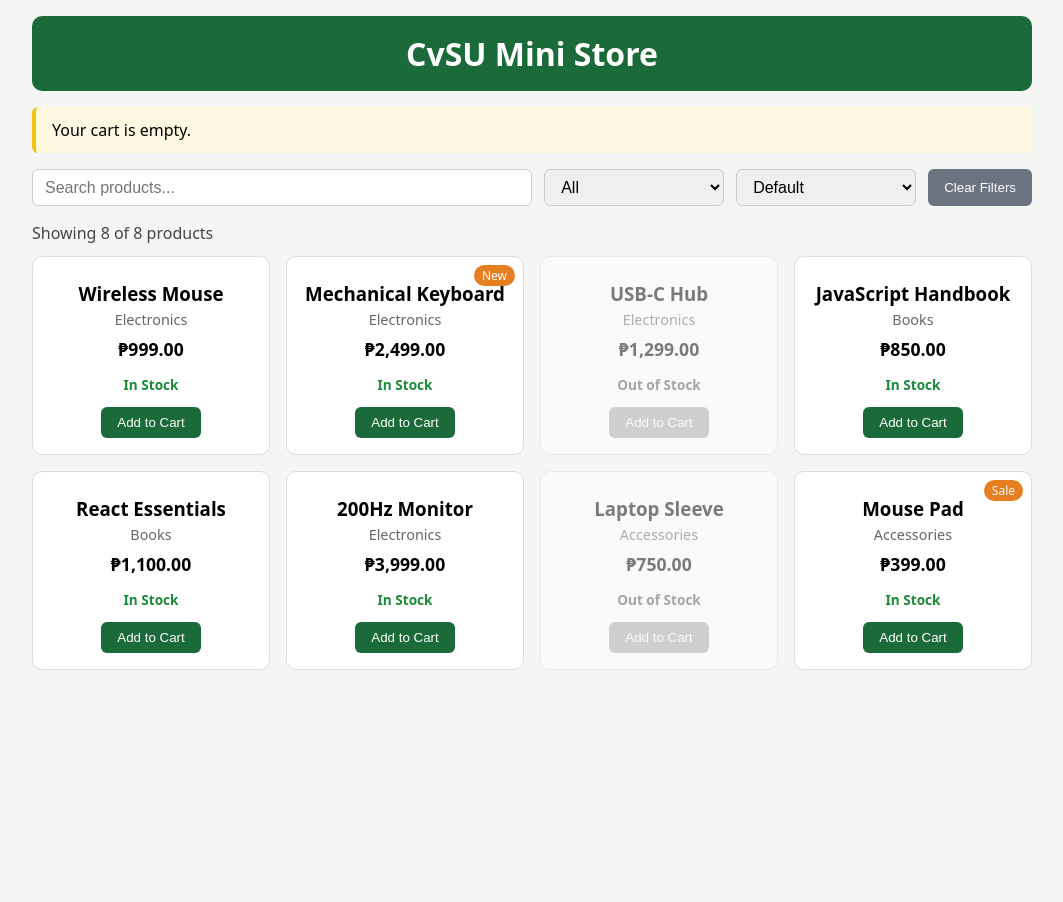
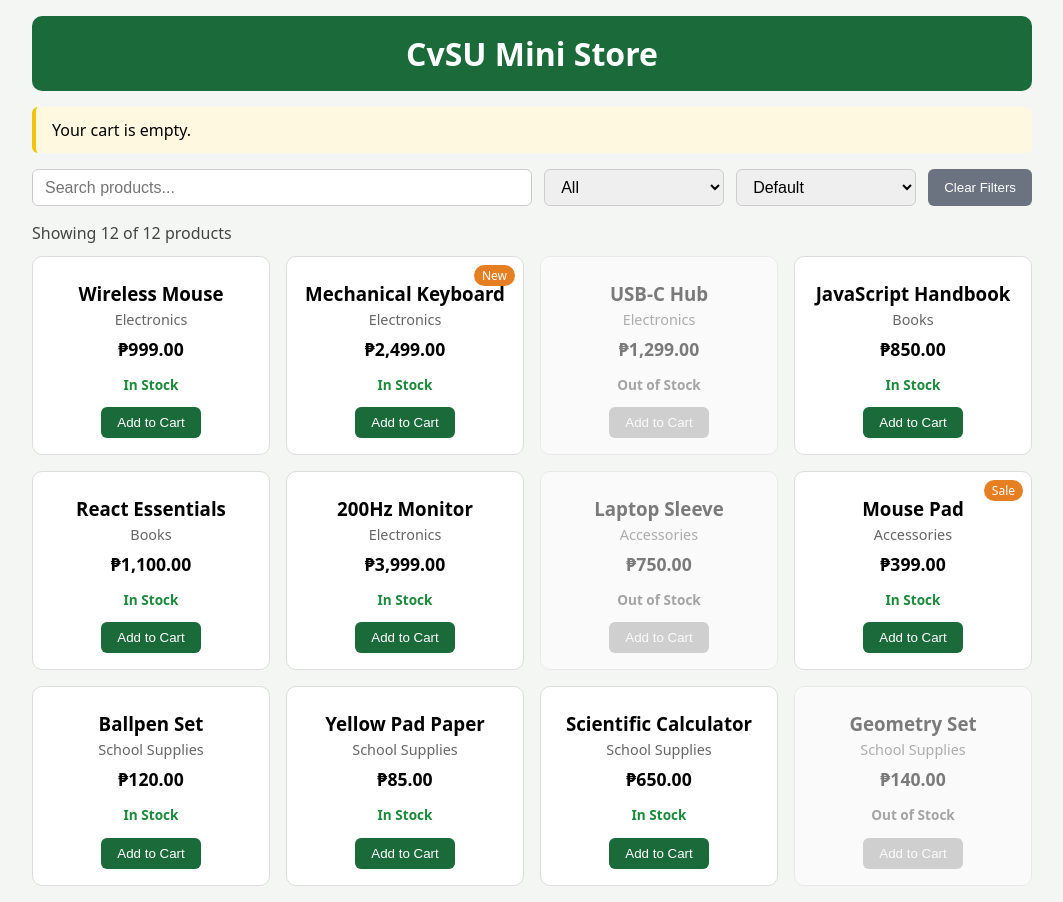
Before and after one commit to carlandreidaguplo-collab/Lab3-React-Props-, a React (Vite) app: page / in a window 1280 px wide. Shown: the whole page, without its empty margins (108-1171 px from the left). Before the commit the page ends 800 px from the top, so only its background shows below. Built offline with nearby package versions, Linux system fonts and the light colour scheme.

Commit message:
Add more School Supplies products

```diff
--- a/src/data/products.js
+++ b/src/data/products.js
@@ -7,6 +7,10 @@ const products = [
   { id: 6, title: "200Hz Monitor", price: 3999, category: "Electronics", inStock: true },
   { id: 7, title: "Laptop Sleeve", price: 750, category: "Accessories", inStock: false },
   { id: 8, title: "Mouse Pad", price: 399, category: "Accessories", inStock: true },
+  { id: 9, title: "Ballpen Set", price: 120, category: "School Supplies", inStock: true },
+  { id: 10, title: "Yellow Pad Paper", price: 85, category: "School Supplies", inStock: true },
+  { id: 11, title: "Scientific Calculator", price: 650, category: "School Supplies", inStock: true },
+  { id: 12, title: "Geometry Set", price: 140, category: "School Supplies", inStock: false },
 ];
 
 export default products;
```
